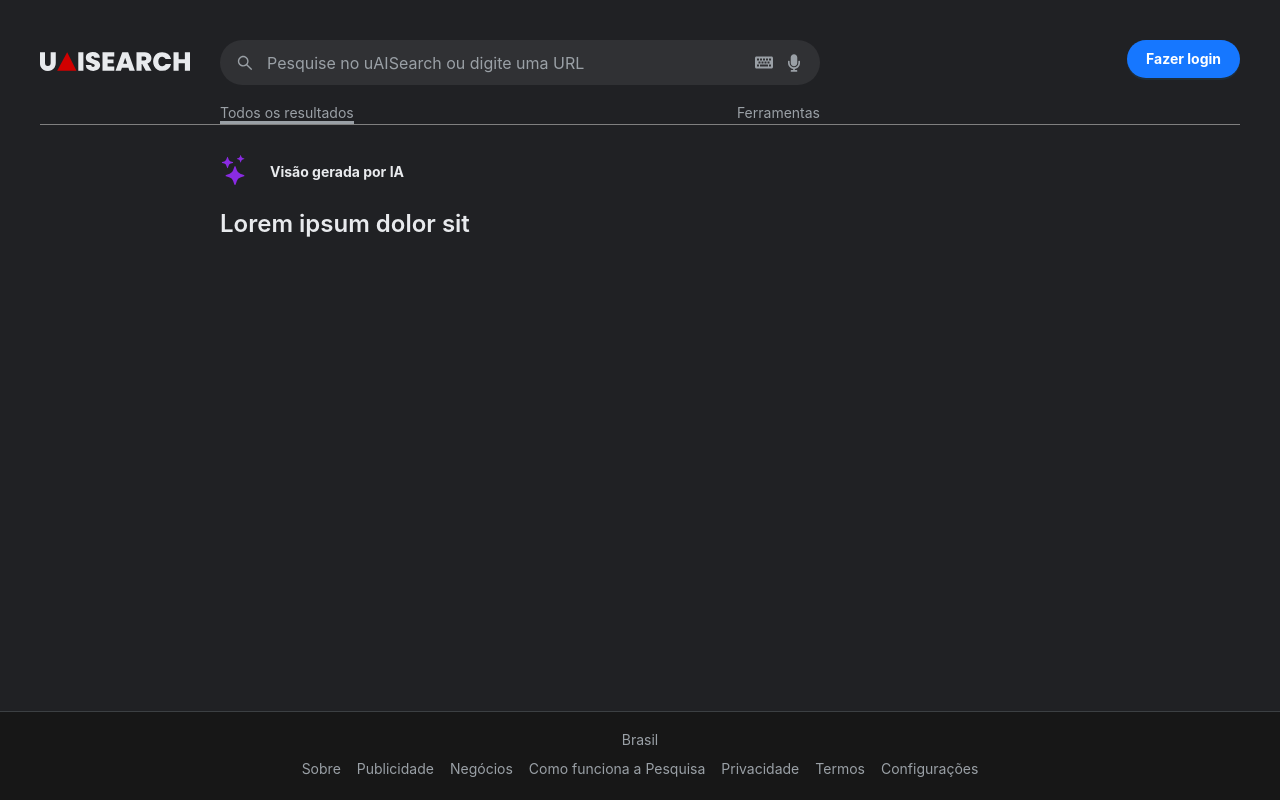
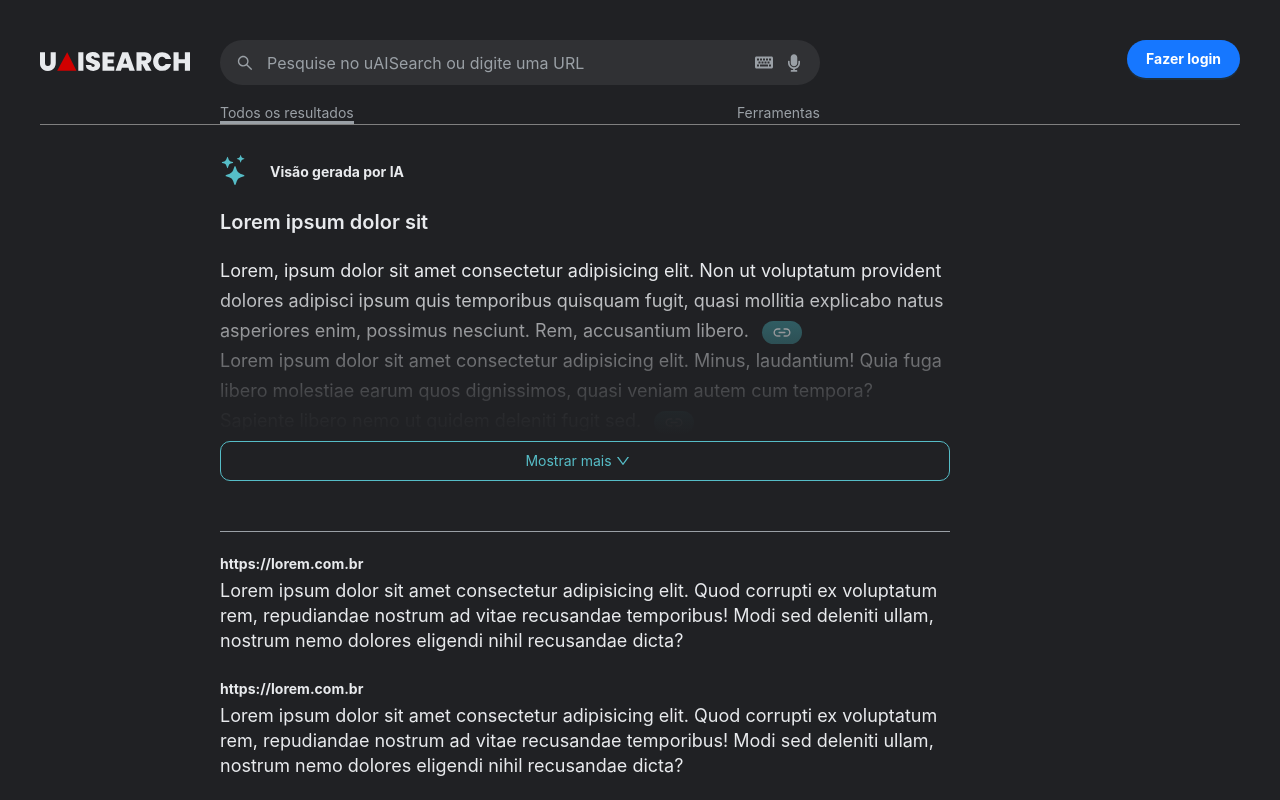
Before and after one commit to mmsantos147/elastic-project, a React (Vite) app in the folder frontend/: page /search in a window 1280 px wide. Shown: the top 800 px of the page. Built offline with nearby package versions, Linux system fonts and the light colour scheme.

Commit message:
feat: adding ia vision and index results

```diff
--- a/frontend/src/colors.js
+++ b/frontend/src/colors.js
@@ -1,7 +1,7 @@
 const COLORS = {
     white: '#e8eaed',
     gray: '#9aa0a6',
-    purple: "#8A2BE2"
+    purple: "#56bdc7"
 }
 
 export default COLORS;
--- a/frontend/src/components/FilterBar.jsx
+++ b/frontend/src/components/FilterBar.jsx
@@ -93,7 +93,7 @@ const FilterBar = () => {
         <Filter items={orderBy} selectedKeys={["1"]} name={"Ordenar por"} />
       </Col>
       <Col style={{ marginRight: "40px" }}>
-        <Filter items={itensPerPage} selectedKeys={["1"]} name={"Itens por página"} />
+        <Filter items={itensPerPage} selectedKeys={["0"]} name={"Itens por página"} />
       </Col>
       <Col style={{ marginRight: "40px" }}>
         <Filter items={readTime} name={"Tempo de leitura"} />
--- a/frontend/src/components/NavigationBar.jsx
+++ b/frontend/src/components/NavigationBar.jsx
@@ -34,9 +34,13 @@ const NavigationBar = ({ onClickShowTools }) => {
         <NavLinks>Todos os resultados</NavLinks>
       </Col>
       <Col flex="auto" />
-      <Col>
-        <ToolsButton onClick={() => {onClickShowTools()}} >Ferramentas</ToolsButton>
-      </Col>
+      <ToolsButton
+        onClick={() => {
+          onClickShowTools();
+        }}
+      >
+        Ferramentas
+      </ToolsButton>
     </Row>
   );
 };
--- /dev/null
+++ b/frontend/src/components/results/IAVision.jsx
@@ -0,0 +1,98 @@
+import { useState } from "react";
+import { Col, Row, Typography, Button } from "antd";
+import { DownOutlined, UpOutlined } from "@ant-design/icons";
+import { BsStars } from "react-icons/bs";
+import COLORS from "../../colors";
+import IAVisionAbstract from "./IAVisionAbstract";
+
+const { Title } = Typography;
+
+const IAVision = (props) => {
+  const [expanded, setExpanded] = useState(false);
+
+  return (
+    <div style={props.style}>
+      <Row>
+        <Col style={{ marginRight: "20px" }}>
+          <BsStars style={{ color: COLORS.purple, fontSize: "30px" }} />
+        </Col>
+        <Col style={{ display: "flex", alignItems: "center" }}>
+          <b>Visão gerada por IA</b>
+        </Col>
+      </Row>
+
+      <Row style={{ marginTop: "20px", marginBottom: "10px" }}>
+        <Title level={4} style={{ color: COLORS.white }}>
+          Lorem ipsum dolor sit
+        </Title>
+      </Row>
+
+      <div
+        style={{
+          position: "relative",
+          maxHeight: expanded ? "none" : "180px",
+          overflow: "hidden",
+          transition: "max-height 0.3s ease",
+        }}
+      >
+        <Row style={{ position: "relative" }}>
+          <IAVisionAbstract href={"https://google.com/"}>
+            Lorem, ipsum dolor sit amet consectetur adipisicing elit. Non ut
+            voluptatum provident dolores adipisci ipsum quis temporibus
+            quisquam fugit, quasi mollitia explicabo natus asperiores enim,
+            possimus nesciunt. Rem, accusantium libero.
+          </IAVisionAbstract>
+          <IAVisionAbstract href={"https://google.com/"}>
+            Lorem ipsum dolor sit amet consectetur adipisicing elit. Minus,
+            laudantium! Quia fuga libero molestiae earum quos dignissimos,
+            quasi veniam autem cum tempora? Sapiente libero nemo ut quidem
+            deleniti fugit sed.
+          </IAVisionAbstract>
+          <IAVisionAbstract>
+            Lorem ipsum dolor sit amet consectetur adipisicing elit. Praesentium, magnam nihil quidem id labore distinctio autem ullam nostrum temporibus odio rem numquam eos harum nobis quia, error ipsum obcaecati! Non!
+          </IAVisionAbstract>
+        </Row>
+
+        {!expanded && (
+          <div
+            style={{
+              position: "absolute",
+              bottom: 0,
+              left: 0,
+              right: 0,
+              height: "150px",
+              background: `linear-gradient(
+                to bottom,
+                rgba(32, 33, 36, 0.1) 0%,
+                rgba(32, 33, 36, 0.95) 85%,
+                rgb(32, 33, 36) 100%
+              )`,
+              pointerEvents: "none",
+            }}
+          />
+        )}
+      </div>
+
+      <Button
+        type="link"
+        onClick={() => setExpanded((prev) => !prev)}
+        style={{
+            color: COLORS.purple,
+            marginTop: "5px",
+            paddingLeft: 0,
+            border: `1px ${COLORS.purple} solid`,
+            borderRadius: "10px",
+            display: "flex",
+            justifyContent: "center",
+            alignItems: "center",
+            width: "100%",
+            height: "40px"
+        }}
+      >
+        {expanded ? <>Mostrar menos <UpOutlined/></> : <>Mostrar mais <DownOutlined /></>}
+      </Button>
+    </div>
+  );
+};
+
+export default IAVision;
--- /dev/null
+++ b/frontend/src/components/results/IAVisionAbstract.jsx
@@ -0,0 +1,26 @@
+import { FiLink2 } from "react-icons/fi";
+import COLORS from "../../colors";
+
+const IAVisionAbstract = ( {children, href} ) => {
+  return (
+    <span style={{ fontSize: "18px", lineHeight: "30px" }}>
+      {children}
+      <a href={href}>
+        <FiLink2
+          style={{
+            backgroundColor: "#397b82",
+            padding: "3px",
+            fontSize: "23px",
+            color: COLORS.white,
+            borderRadius: "99px",
+            width: "40px",
+            verticalAlign: "middle",
+            marginLeft: "13px",
+          }}
+        />
+      </a>
+    </span>
+  );
+};
+
+export default IAVisionAbstract;
--- /dev/null
+++ b/frontend/src/components/results/SearchIndex.jsx
@@ -0,0 +1,21 @@
+import { Row } from "antd";
+
+const SearchIndex = (props) => {
+  return (
+    <div style={{ marginBottom: "10px"}}>
+      <Row style={{ marginBottom: "6px" }}>
+        <b>https://lorem.com.br</b>
+      </Row>
+      <Row>
+        <p style={{ fontSize: "18px", lineHeight: "25px" }}>
+          Lorem ipsum dolor sit amet consectetur adipisicing elit. Quod corrupti
+          ex voluptatum rem, repudiandae nostrum ad vitae recusandae temporibus!
+          Modi sed deleniti ullam, nostrum nemo dolores eligendi nihil
+          recusandae dicta?
+        </p>
+      </Row>
+    </div>
+  );
+};
+
+export default SearchIndex;
--- a/frontend/src/view/Search.jsx
+++ b/frontend/src/view/Search.jsx
@@ -3,11 +3,14 @@ import UAISearch from "../components/UAISearch";
 import SearchBar from "../components/search/SearchBar";
 import styled from "styled-components";
 import Layout from "antd/es/layout/layout";
-import { Col, Row, Space, Button, Typography } from "antd";
+import { Col, Row, Space, Button, Typography, Divider } from "antd";
 import NavigationBar from "../components/NavigationBar";
 import COLORS from "../colors";
 import FilterBar from "../components/FilterBar";
 import { BsStars } from "react-icons/bs";
+import { FiLink2 } from "react-icons/fi";
+import IAVision from "../components/results/IAVision";
+import SearchIndex from "../components/results/SearchIndex";
 
 const { Content, Text } = Layout;
 const { Title } = Typography;
@@ -32,10 +35,11 @@ const Search = () => {
           <UAISearch logoWidth="150px" style={{ margin: "12px 0 20px 0" }} />
         </Col>
         <Col
-          sm={8}
+          sm={10}
           style={{
             display: "flex",
             alignItems: "center",
+            minWidth: "600px"
           }}
         >
           <div
@@ -51,7 +55,7 @@ const Search = () => {
             </div>
           </div>
         </Col>
-        <Col flex="auto"></Col>
+        <Col flex="auto" />
         <Col>
           <Space size="large">
             <Button
@@ -66,17 +70,19 @@ const Search = () => {
 
       {toolsVisible && <FilterBar />}
 
-      <Content style={{ paddingLeft: "220px", marginTop: "30px", color: COLORS.white }}>
+      <Content style={{ paddingLeft: "220px", marginTop: "30px", color: COLORS.white, maxWidth: "950px" }}>
+        <IAVision style={{marginBottom: "50px"}} />
+        <Divider style={{borderColor: COLORS.gray }} />
         <Row>
-          <Col style={{marginRight: "20px"}}>
-            <BsStars style={{ color: COLORS.purple, fontSize: "30px" }} />
-          </Col>
-          <Col style={{display: "flex", alignItems: "center" }}><b>Visão gerada por IA</b></Col>
-        </Row>
-        <Row style={{ marginTop: "20px"}}>
-          <Title level={3} style={{color: COLORS.white}}>Lorem ipsum dolor sit</Title>
-        </Row>
-        <Row>
+          <SearchIndex />
+          <SearchIndex />
+          <SearchIndex />
+          <SearchIndex />
+          <SearchIndex />
+          <SearchIndex />
+          <SearchIndex />
+          <SearchIndex />
+          <SearchIndex />
 
         </Row>
       </Content>
```
